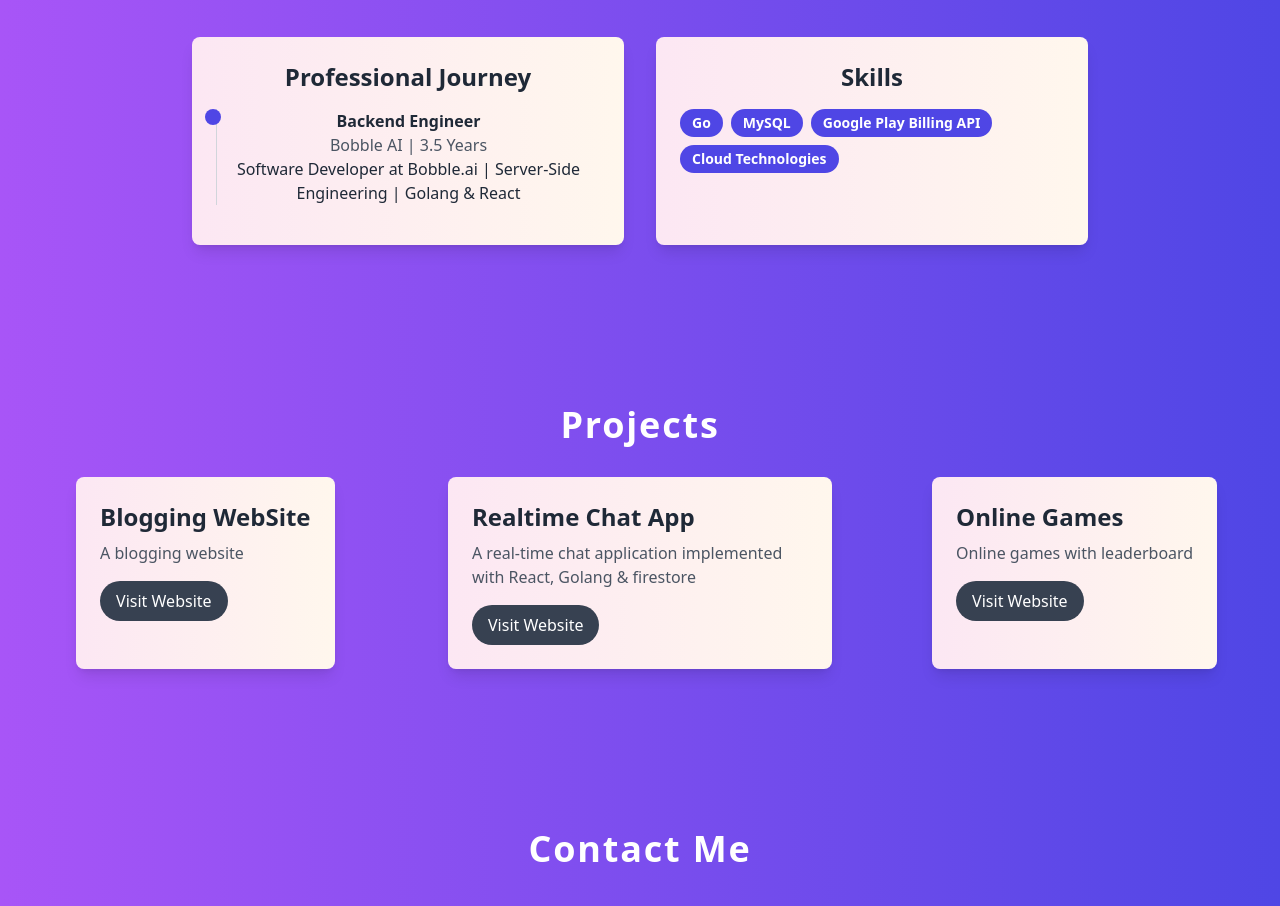
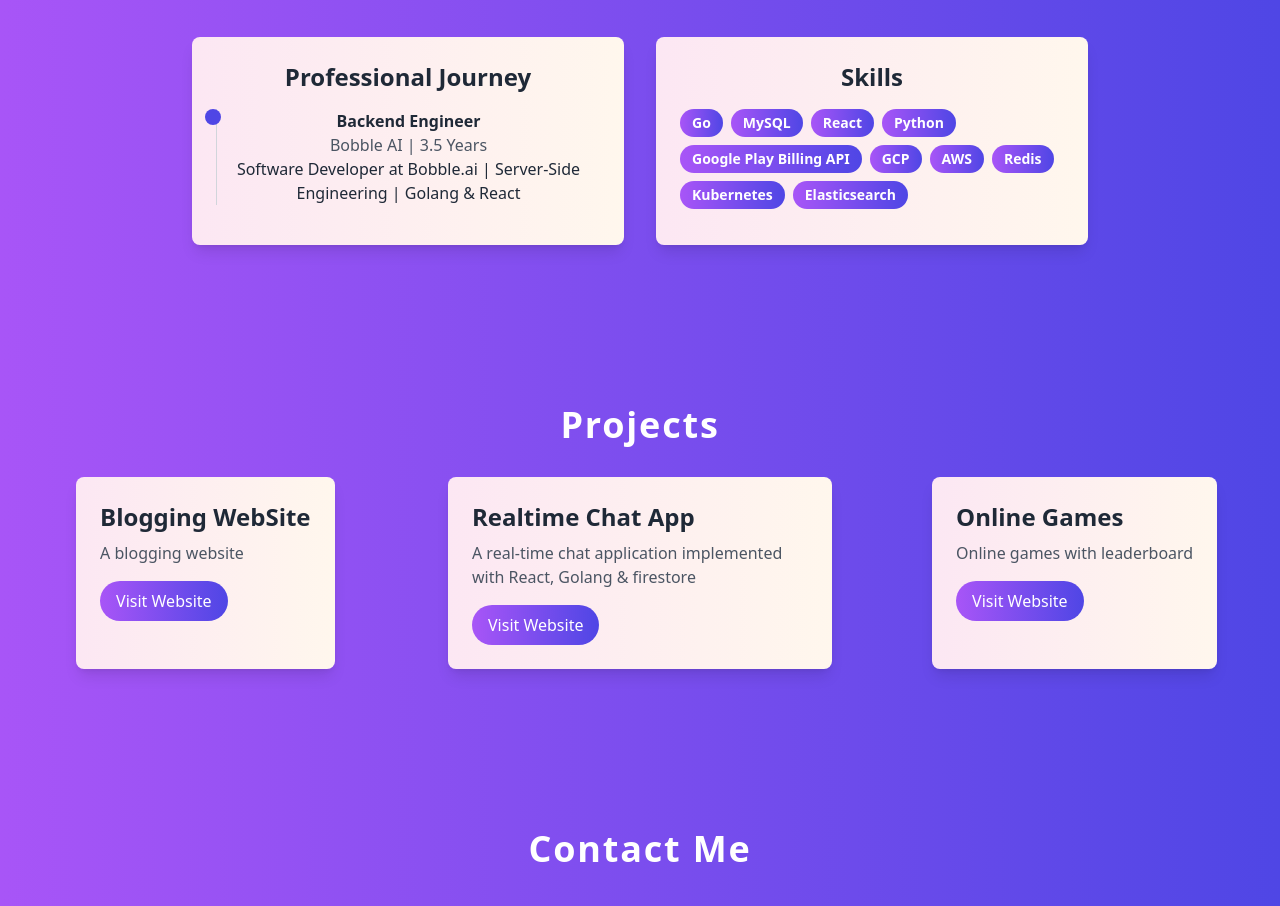
Before and after one commit to prematid/prematid.github.io, a React (Vite) app: page / in a window 1280 px wide. Shown: the part 915-1821 px from the top of the page. Built offline with nearby package versions, Linux system fonts and the light colour scheme.

Commit message:
Enhance About component skills list and update links in Footer component; improve button styling in Projects component

```diff
--- a/src/components/About.jsx
+++ b/src/components/About.jsx
@@ -61,8 +61,8 @@ const About = () => {
                     <div className="bg-gradient-to-r from-pink-100 to-orange-50 text-gray-800 p-6 rounded-lg shadow-lg">
                         <h3 className="text-2xl font-semibold mb-4">Skills</h3>
                         <div className="flex flex-wrap gap-2">
-                            {["Go", "MySQL", "Google Play Billing API", "Cloud Technologies"].map(skill => (
-                                <span key={skill} className="bg-indigo-600 text-white px-3 py-1 rounded-full text-sm font-semibold">
+                            {["Go", "MySQL", "React", "Python", "Google Play Billing API", "GCP", "AWS", "Redis", "Kubernetes", "Elasticsearch"].map(skill => (
+                                <span key={skill} className="bg-gradient-to-r from-purple-500 to-indigo-600 text-white px-3 py-1 rounded-full text-sm font-semibold">
                                     {skill}
                                 </span>
                             ))}
--- a/src/components/Footer.jsx
+++ b/src/components/Footer.jsx
@@ -3,8 +3,8 @@ const Footer = () => {
     return (
     <footer className="py-8 bg-gradient-to-r from-purple-500 to-indigo-600 text-white text-center">
         <div>
-        <a href="https://linkedin.com/in/premraj" className="mr-4 hover:underline">LinkedIn</a>
-        <a href="https://github.com/premraj" className="hover:underline">GitHub</a>
+        <a href="https://www.linkedin.com/in/premraj7" className="mr-4 hover:underline">LinkedIn</a>
+        <a href="https://github.com/prematid" className="hover:underline">GitHub</a>
         </div>
         <p className="mt-4">&copy; 2024 Prem Raj. All Rights Reserved.</p>
     </footer>
--- a/src/components/Projects.jsx
+++ b/src/components/Projects.jsx
@@ -26,7 +26,7 @@ const ProjectCard = ({ project }) => {
                     href={project?.link}
                     target="_blank"
                     rel="noopener noreferrer"
-                    className="inline-block bg-gray-700 text-white px-4 py-2 rounded-full hover:bg-gray-900 transition-colors duration-300"
+                    className="inline-block bg-gradient-to-r from-purple-500 to-indigo-600 text-white px-4 py-2 rounded-full hover:bg-gray-900 transition-colors duration-300"
                 >
                     {project?.cta || "View"}
                 </a>
```
